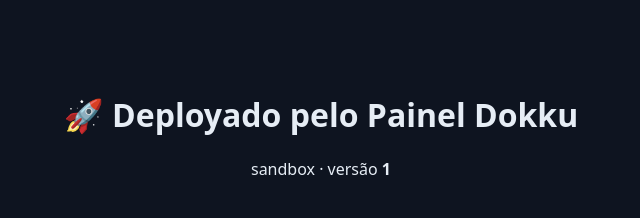
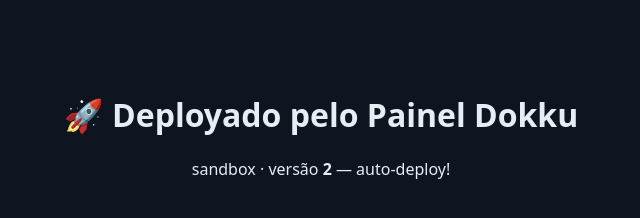
Before and after one commit to Herograme/painel-sandbox, a plain HTML site: page index.html in a window 1280 px wide. Shown: the whole page, without its empty margins (319-959 px from the left). Drawn offline with Linux system fonts and the light colour scheme.

Commit message:
v2 — testar auto-deploy

```diff
--- a/index.html
+++ b/index.html
@@ -3,5 +3,5 @@
 <title>painel-sandbox</title>
 <body style="font-family:system-ui;text-align:center;padding:64px;background:#0e1420;color:#e6edf5">
   <h1>🚀 Deployado pelo Painel Dokku</h1>
-  <p>sandbox · versão <b>1</b></p>
+  <p>sandbox · versão <b>2</b> — auto-deploy!</p>
 </body>
```
